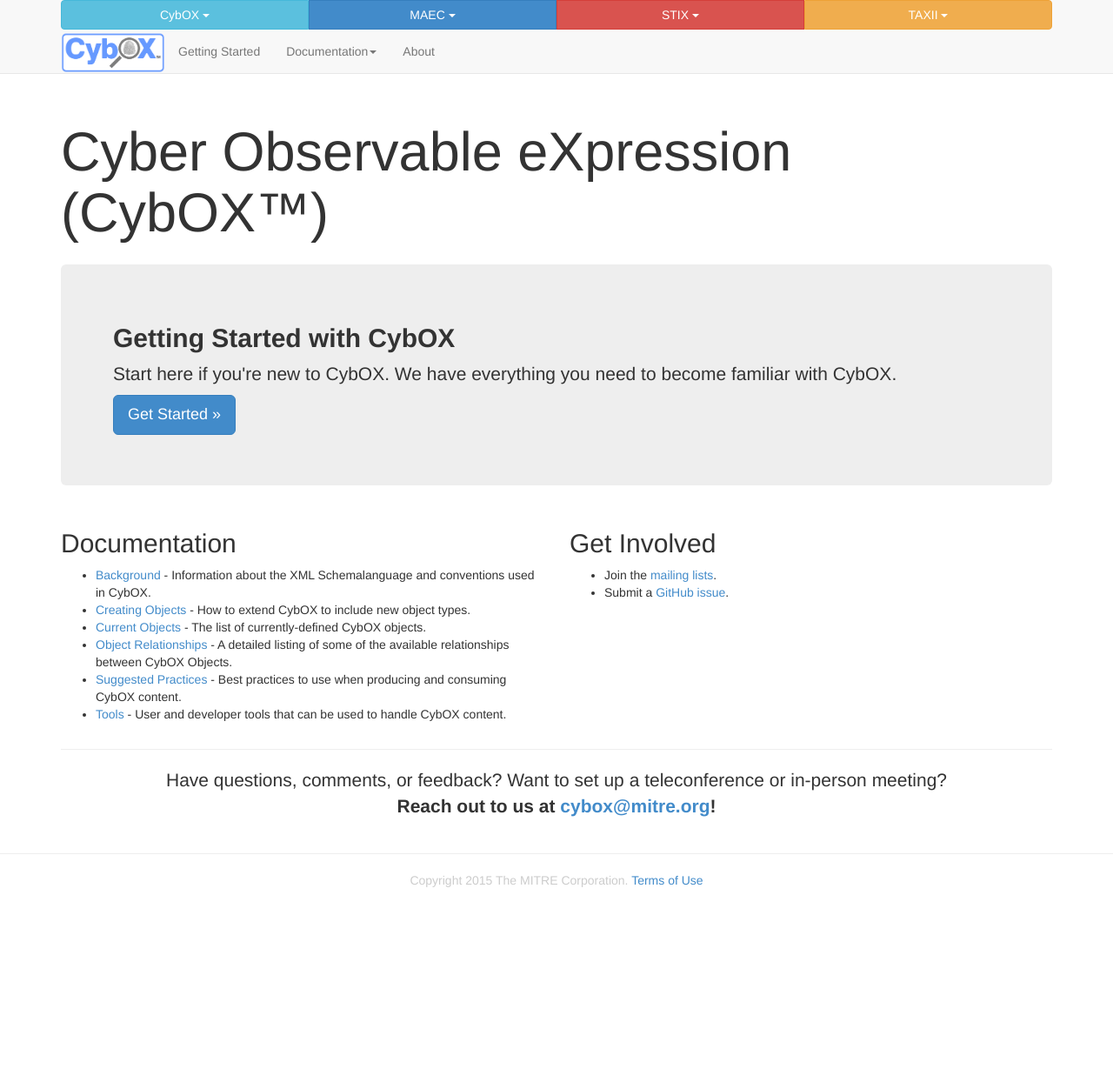
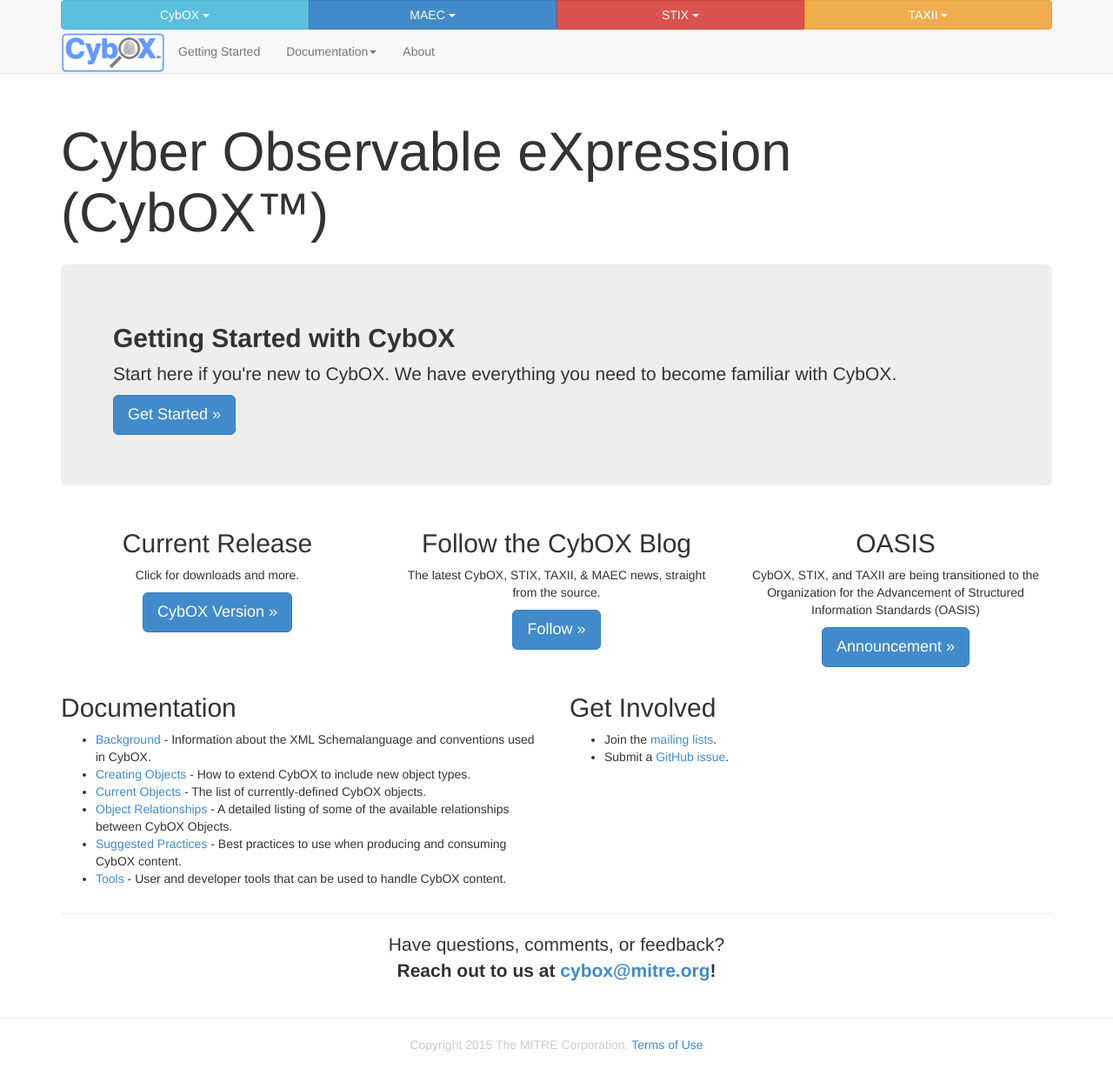
Before and after one commit to CybOXProject/cyboxproject.github.io, a Jekyll site: the page built from index.md, in a window 1280 px wide. Shown: the whole page at 87% size. Built offline with Jekyll 4.4.1, drawn with Linux system fonts in a browser that asks for light colours; Markdown is read by kramdown in place of the engine named in the settings; before the commit the page ends 1063 px from its top, so only the background shows below that.

Commit message:
Added first row

```diff
--- a/index.md
+++ b/index.md
@@ -12,6 +12,25 @@
   <p>Start here if you're new to CybOX. We have everything you need to become
   familiar with CybOX.</p>
   <p><a class="btn btn-primary btn-lg" role="button" href="/getting-started">Get Started »</a></p>
+</div>
+
+
+<div class="row">
+  <div class="col-md-4 text-center">
+    <h2>Current Release</h2>
+    <p>Click for downloads and more.</p>
+    <p><a class="btn btn-primary btn-lg" role="button" href="https://cybox.mitre.org/language/version{{site.current_version}}/">CybOX Version {{site.current_version}} »</a></p>
+  </div>
+  <div class="col-md-4 text-center">
+    <h2>Follow the CybOX Blog</h2>
+    <p>The latest CybOX, STIX, TAXII, & MAEC news, straight from the source.</p>
+    <p><a class="btn btn-primary btn-lg" role="button" href="http://stixproject.tumblr.com/">Follow »</a></p>
+  </div>
+  <div class="col-md-4 text-center">
+    <h2>OASIS</h2>
+    <p>CybOX, STIX, and TAXII are being transitioned to the Organization for the Advancement of Structured Information Standards (OASIS)</p>
+    <p><a class="btn btn-primary btn-lg" role="button" href="https://stixproject.github.io/stix-at-oasis.pdf">Announcement »</a></p>
+  </div>
 </div>
 
 <div class="row">
@@ -35,10 +54,9 @@
   </div>
 </div>
 
-
 <hr />
 <p class="lead text-center">
-  Have questions, comments, or feedback? Want to set up a teleconference or in-person meeting?
+  Have questions, comments, or feedback?
   <br/>
   <strong>Reach out to us at <a href="mailto:cybox@mitre.org.">cybox@mitre.org</a>!</strong>
 </p>
```
